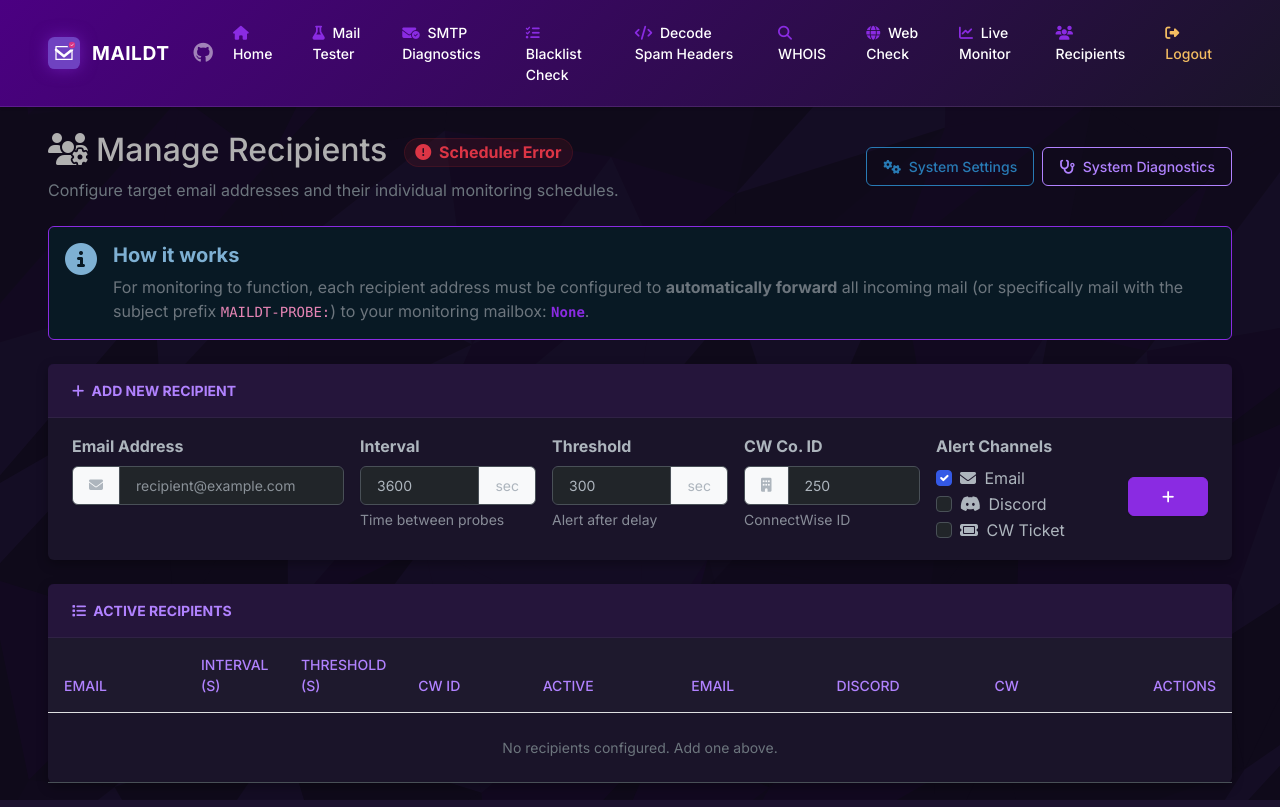
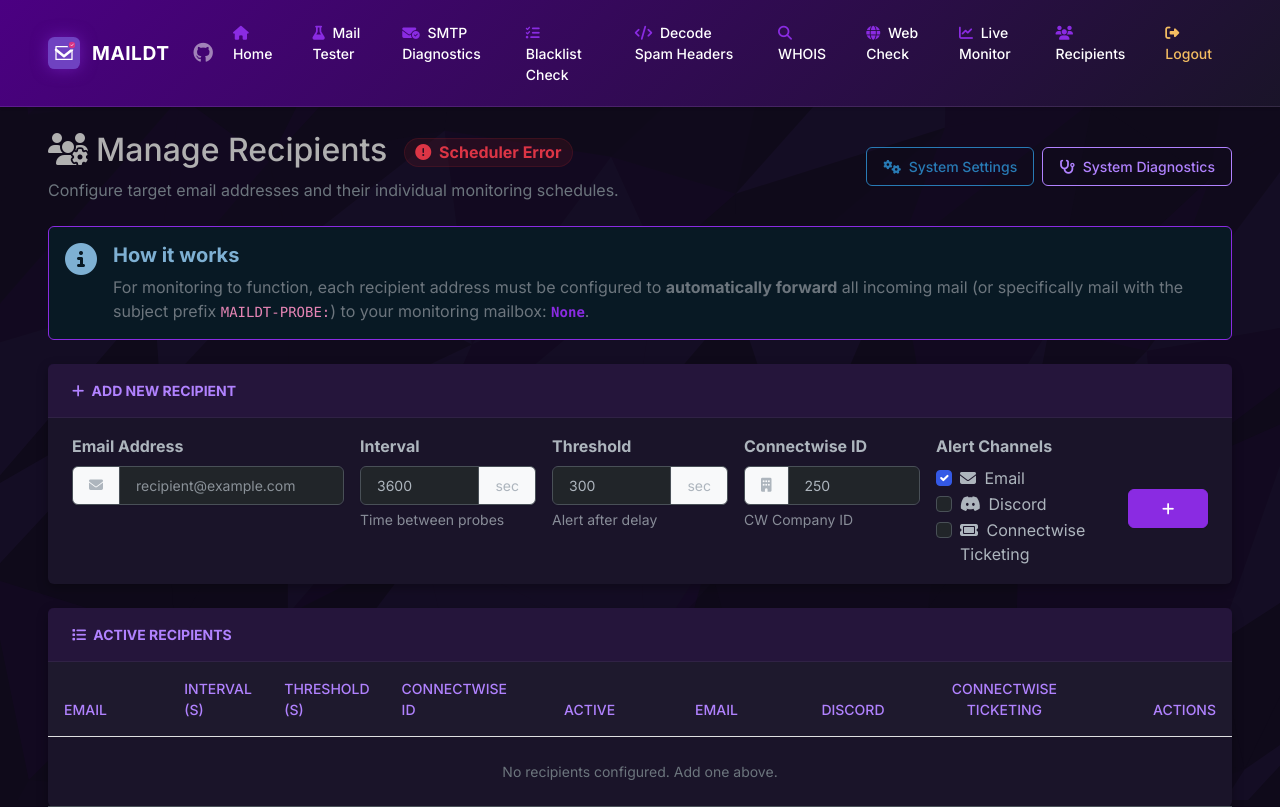
Before and after one commit to arumes31/mail-delivery-tester, a Flask app: page /recipients in a window 1280 px wide. Run offline with Flask 3, Linux system fonts and the light colour scheme; the visitor is signed in with stand-in values (Sample User, id 1); data that the repository does not hold is empty; some libraries are stand-ins or nearby versions.

Commit message:
ui: rename ConnectWise and implement conditional ID visibility

```diff
--- a/templates/recipients.html
+++ b/templates/recipients.html
@@ -82,13 +82,13 @@
                 </div>
                 <div class="form-text">Alert after delay</div>
             </div>
-            <div class="col-md-2">
-                <label for="cwCompanyIdInput" class="form-label fw-bold">CW Co. ID</label>
+            <div class="col-md-2" id="cwCompanyIdContainer">
+                <label for="cwCompanyIdInput" class="form-label fw-bold">Connectwise ID</label>
                 <div class="input-group">
                     <span class="input-group-text"><i class="fa-solid fa-building"></i></span>
                     <input type="number" class="form-control" id="cwCompanyIdInput" value="250" required>
                 </div>
-                <div class="form-text">ConnectWise ID</div>
+                <div class="form-text">CW Company ID</div>
             </div>
              <div class="col-md-2">
                 <label class="form-label fw-bold d-block">Alert Channels</label>
@@ -101,8 +101,8 @@
                     <label class="form-check-label" for="discordAlertsInput"><i class="fa-solid fa-brands fa-discord me-1"></i> Discord</label>
                 </div>
                 <div class="form-check">
-                    <input class="form-check-input" type="checkbox" id="cwAlertsInput">
-                    <label class="form-check-label" for="cwAlertsInput"><i class="fa-solid fa-ticket me-1"></i> CW Ticket</label>
+                    <input class="form-check-input" type="checkbox" id="cwAlertsInput" onchange="toggleCWDisplay('add')">
+                    <label class="form-check-label" for="cwAlertsInput"><i class="fa-solid fa-ticket me-1"></i> Connectwise Ticketing</label>
                 </div>
             </div>
             <div class="col-md-1 d-flex align-items-center pt-3">
@@ -126,11 +126,11 @@
                         <th>Email</th>
                         <th style="width: 100px;">Interval (s)</th>
                         <th style="width: 100px;">Threshold (s)</th>
-                        <th style="width: 90px;">CW ID</th>
+                        <th style="width: 110px;">Connectwise ID</th>
                         <th class="text-center">Active</th>
                         <th class="text-center">Email</th>
                         <th class="text-center">Discord</th>
-                        <th class="text-center">CW</th>
+                        <th class="text-center" style="width: 150px;">Connectwise Ticketing</th>
                         <th class="text-end">Actions</th>
                     </tr>
                 </thead>
@@ -145,6 +145,16 @@
 
 {% block scripts %}
 <script>
+    function toggleCWDisplay(id) {
+        if (id === 'add') {
+            const checked = document.getElementById('cwAlertsInput').checked;
+            document.getElementById('cwCompanyIdContainer').style.visibility = checked ? 'visible' : 'hidden';
+        } else {
+            const checked = document.getElementById(`cw-alerts-${id}`).checked;
+            document.getElementById(`cw-company-container-${id}`).style.visibility = checked ? 'visible' : 'hidden';
+        }
+    }
+
     function updateSchedulerStatus() {
         const badge = document.getElementById('schedulerStatusBadge');
         fetch('/api/scheduler/health')
@@ -185,7 +195,9 @@
                                 <input type="number" class="form-control form-control-sm" id="threshold-${r.id}" value="${r.alert_threshold}" min="10">
                             </td>
                             <td>
-                                <input type="number" class="form-control form-control-sm" id="cw-company-${r.id}" value="${r.cw_company_id || 250}">
+                                <div id="cw-company-container-${r.id}" style="visibility: ${r.cw_alerts_enabled ? 'visible' : 'hidden'}">
+                                    <input type="number" class="form-control form-control-sm" id="cw-company-${r.id}" value="${r.cw_company_id || 250}">
+                                </div>
                             </td>
                             <td class="text-center">
                                 <div class="form-check form-switch d-flex justify-content-center">
@@ -204,7 +216,7 @@
                             </td>
                             <td class="text-center">
                                 <div class="form-check form-switch d-flex justify-content-center">
-                                    <input class="form-check-input" type="checkbox" id="cw-alerts-${r.id}" ${r.cw_alerts_enabled ? 'checked' : ''}>
+                                    <input class="form-check-input" type="checkbox" id="cw-alerts-${r.id}" ${r.cw_alerts_enabled ? 'checked' : ''} onchange="toggleCWDisplay(${r.id})">
                                 </div>
                             </td>
                             <td class="text-end">
@@ -218,6 +230,8 @@
                         </tr>
                     `;
                 });
+                // Initialize add form visibility
+                toggleCWDisplay('add');
             });
     }
 
```
